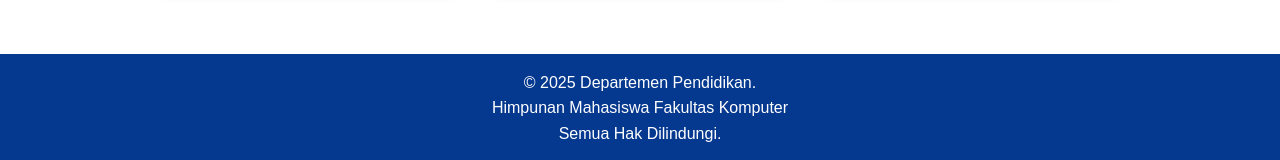
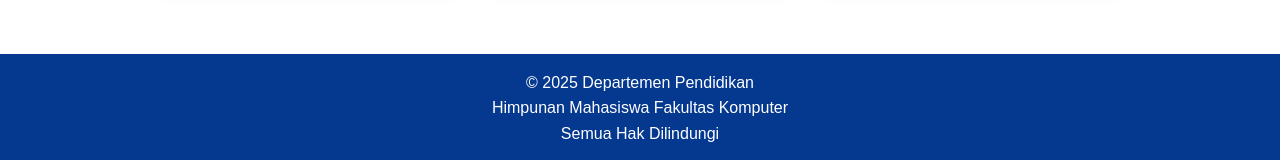
Before and after one commit to DepPend/DepPend, a Next.js app: page / in a window 1280 px wide. Shown: the part 1614-1774 px from the top of the page. Built offline with nearby package versions, Linux system fonts and the light colour scheme.

Commit message:
Update footer.js

```diff
--- a/components/footer.js
+++ b/components/footer.js
@@ -1,9 +1,9 @@
 export default function Footer() {
   return (
     <footer style={styles.footer}>
-      <p>&copy; 2025 Departemen Pendidikan.</p>
+      <p>&copy; 2025 Departemen Pendidikan</p>
       <p>Himpunan Mahasiswa Fakultas Komputer</p>
-      <p>Semua Hak Dilindungi.</p>
+      <p>Semua Hak Dilindungi</p>
     </footer>
   );
 }
```
